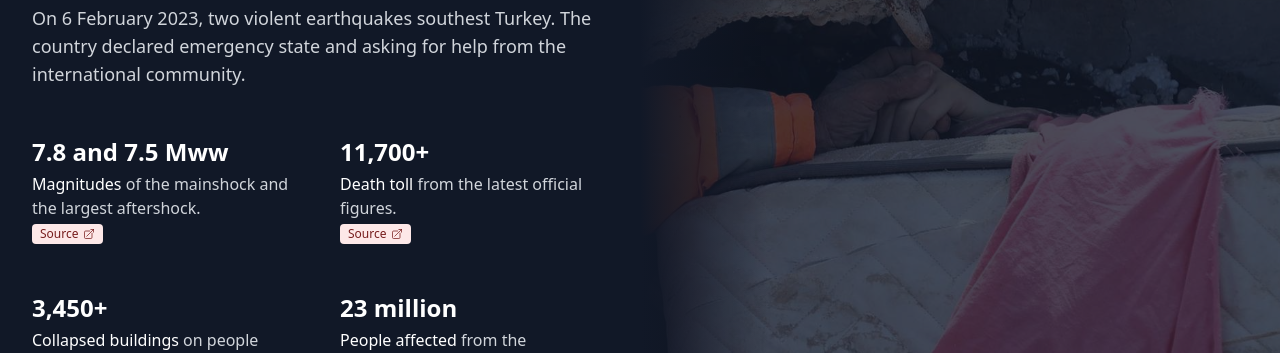
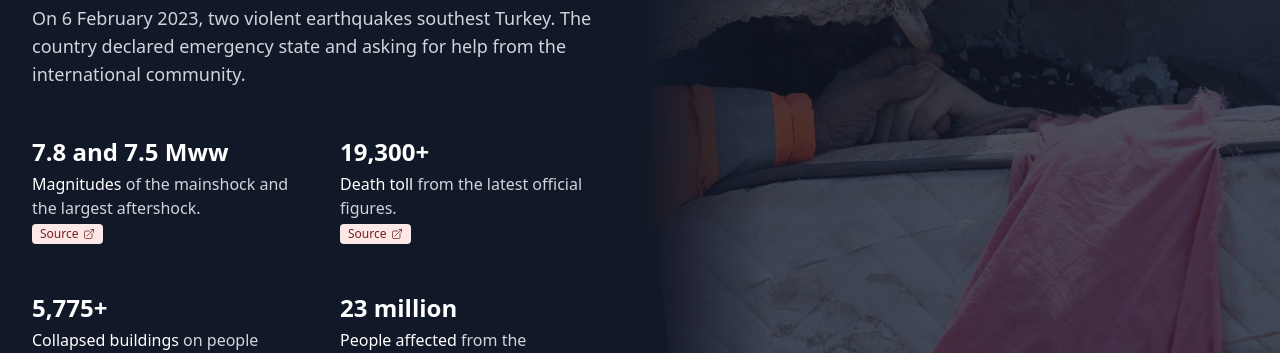
Before and after one commit to neu-fi/turkiye-relief-dao, a Next.js app: page / in a window 1280 px wide. Shown: the part 860-1213 px from the top of the page. Built offline with nearby package versions, Linux system fonts and the light colour scheme.

Commit message:
Metrics update

```diff
--- a/app/DamageStats.tsx
+++ b/app/DamageStats.tsx
@@ -2,8 +2,8 @@ import Link from 'next/link'
 
 const metrics = [
   { stat: '7.8 and 7.5 Mww ', emphasis: 'Magnitudes', rest: 'of the mainshock and the largest aftershock.' , source: 'https://en.wikipedia.org/wiki/2023_Turkey%E2%80%93Syria_earthquake'},
-  { stat: '11,700+', emphasis: 'Death toll', rest: 'from the latest official figures.' , source: 'https://www.nytimes.com/live/2023/02/08/world/turkey-syria-earthquake'},
-  { stat: '3,450+', emphasis: 'Collapsed buildings', rest: 'on people trapped in the ruble.' , source: 'https://www.nytimes.com/2023/02/05/world/europe/turkey-earthquake-rescue.html'},
+  { stat: '19,300+', emphasis: 'Death toll', rest: 'from the latest official figures.' , source: 'https://www.nytimes.com/live/2023/02/08/world/turkey-syria-earthquake'},
+  { stat: '5,775+', emphasis: 'Collapsed buildings', rest: 'on people trapped in the ruble.' , source: 'https://www.nytimes.com/2023/02/05/world/europe/turkey-earthquake-rescue.html'},
   { stat: '23 million', emphasis: 'People affected', rest: 'from the earthquakes.' , source: 'https://abcnews.go.com/International/live-updates/turkey-earthquake/?id=96913081#96947062'},
 ]
 
```
